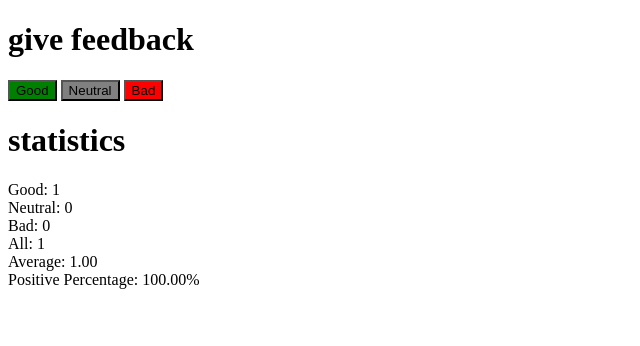
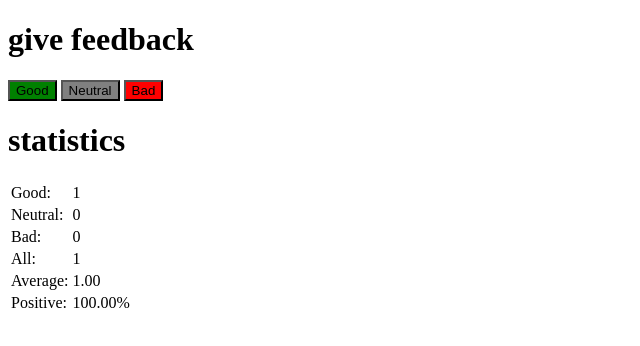
Before and after one commit to Chinmaya255696/full-stack-open-2023, a React (Vite) app in the folder part1/unicafe/: page / in a window 1280 px wide. Both pictures are taken after a click on the button "Good". Shown: the top 346 px of the page, without its empty margins (0-640 px from the left). Built offline with nearby package versions, Linux system fonts and the light colour scheme.

Commit message:
completed Exercise-1.11 : unicafe step6

```diff
--- a/part1/unicafe/src/componets/Statistics.jsx
+++ b/part1/unicafe/src/componets/Statistics.jsx
@@ -7,14 +7,19 @@ const Statistics = ({ good, neutral, bad }) => {
   const positivePercentage = (good / all) * 100 || 0;
 
   return (
-    <div>
-      <StatisticLine text="Good" value={good} />
-      <StatisticLine text="Neutral" value={neutral} />
-      <StatisticLine text="Bad" value={bad} />
-      <StatisticLine text="All" value={all} />
-      <StatisticLine text="Average" value={average.toFixed(2)} />
-      <StatisticLine text="Positive Percentage" value={positivePercentage.toFixed(2) + "%"} />
-    </div>
+    <table>
+
+        <StatisticLine text="Good" value={good} />
+        <StatisticLine text="Neutral" value={neutral} />
+        <StatisticLine text="Bad" value={bad} />
+        <StatisticLine text="All" value={all} />
+        <StatisticLine text="Average" value={average.toFixed(2)} />
+        <StatisticLine
+          text="Positive"
+          value={positivePercentage.toFixed(2) + "%"}
+        />
+
+    </table>
   );
 };
 
--- a/part1/unicafe/src/componets/StatisticsLine.jsx
+++ b/part1/unicafe/src/componets/StatisticsLine.jsx
@@ -3,9 +3,12 @@ import React from "react";
 
 const StatisticLine = ({ text, value }) => {
   return (
-    <div>
-      {text}: {value}
-    </div>
+    <>
+      <tr>
+      <td>{text}:</td>
+      <td>{value}</td>
+      </tr>
+      </>
   );
 };
 
```
